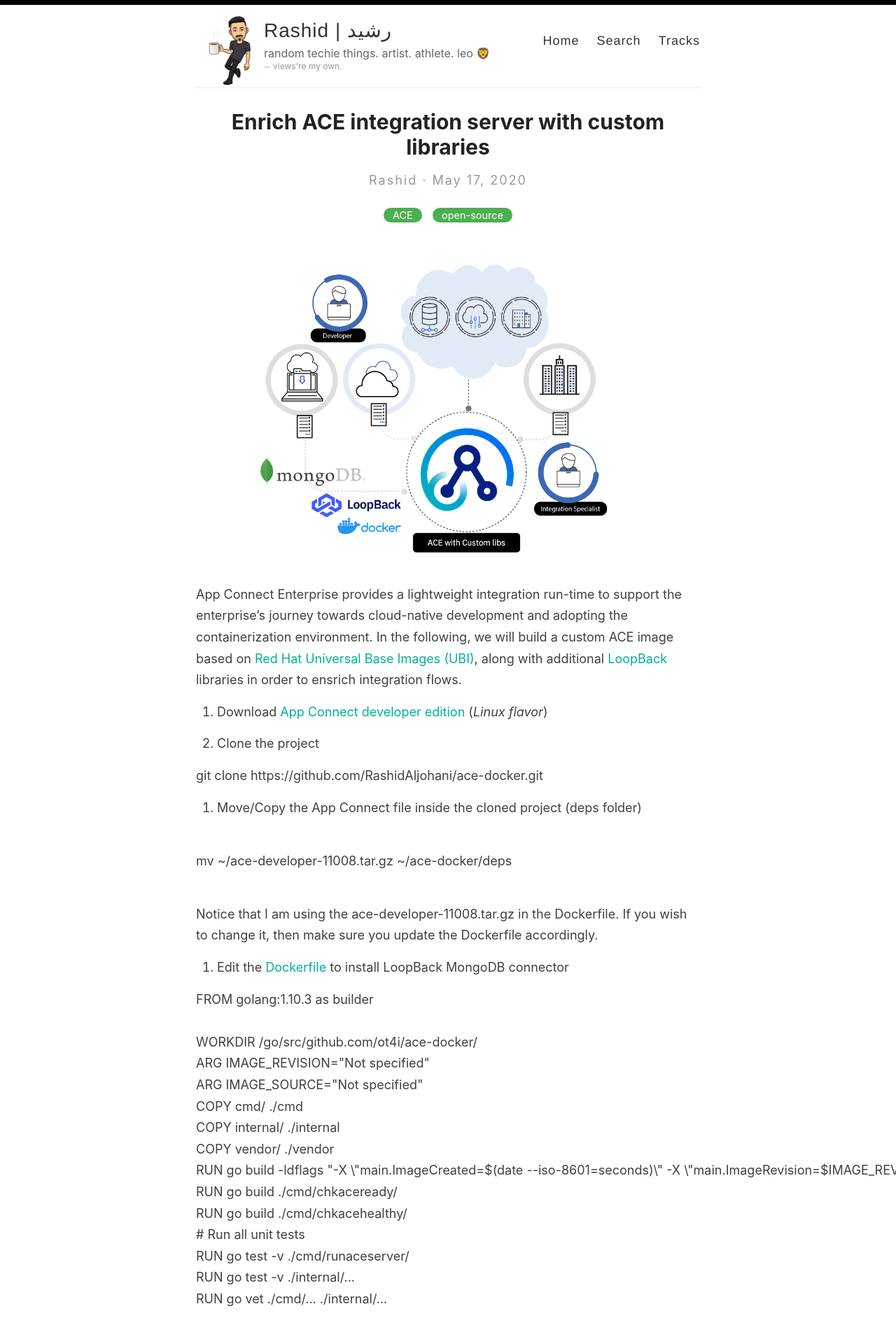
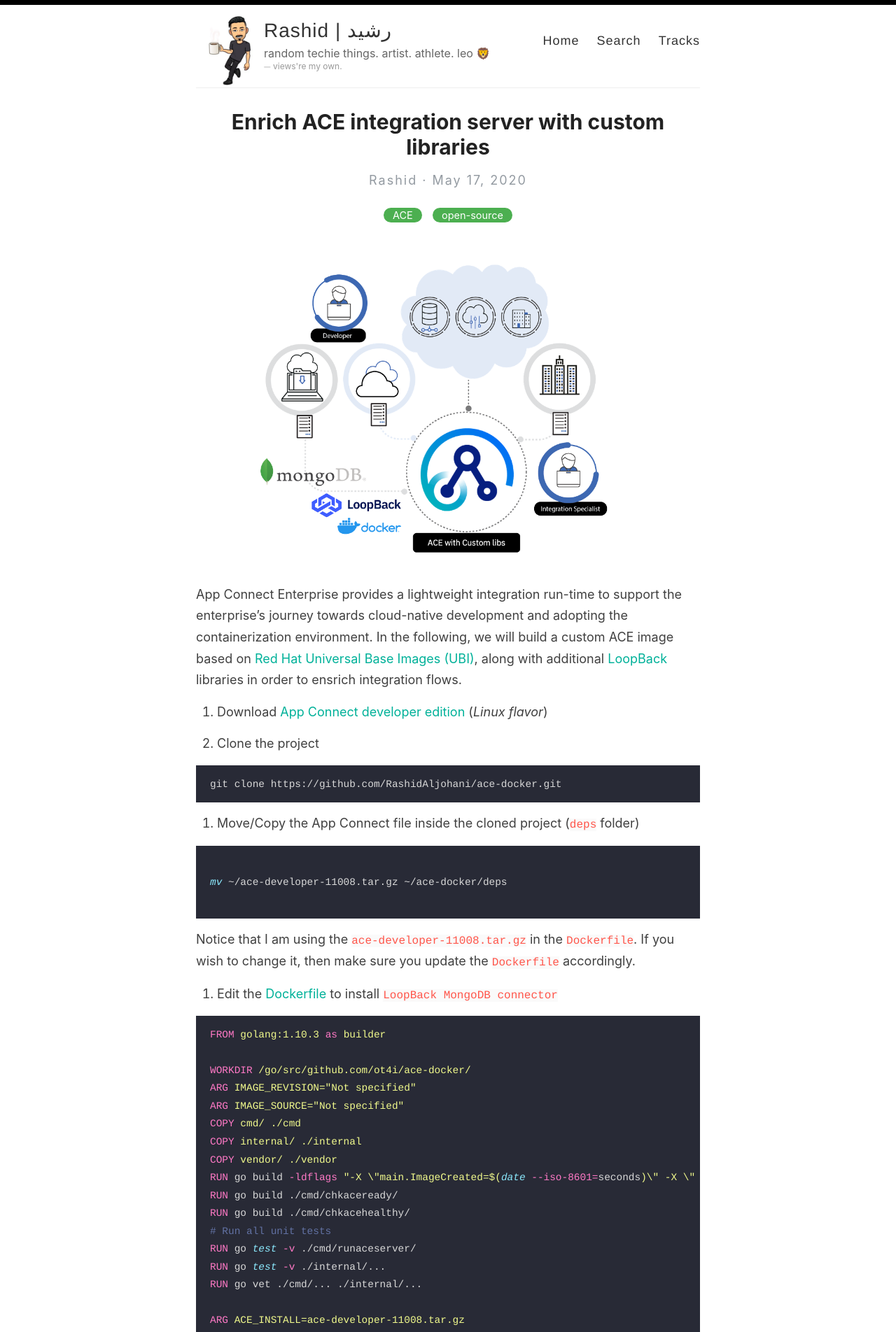
Before and after one commit to RashidAljohani/localhost, a Jekyll site: the page built from _posts/2020-05-17-build-custom-intergration-server.md, in a window 1280 px wide. Shown: the top 1904 px of the page at 70% size. Built offline with Jekyll 4.4.1, drawn with Linux system fonts in a browser that asks for light colours; comment, search, counter and statistics services are not loaded; some of the changed text lies outside the part shown.

Commit message:
Update css file

```diff
--- a/assets/style.scss
+++ b/assets/style.scss
@@ -1199,6 +1199,5 @@
 // Settled on moving the import of syntax highlighting to the bottom of the CSS
 // ... Otherwise it really bloats up the top of the CSS file and makes it difficult to find the start
 //@import "highlights";
-//@import "darcula";
+@import "darcula";
 @import "svg-icons";
-@import "fruity.css"
```
